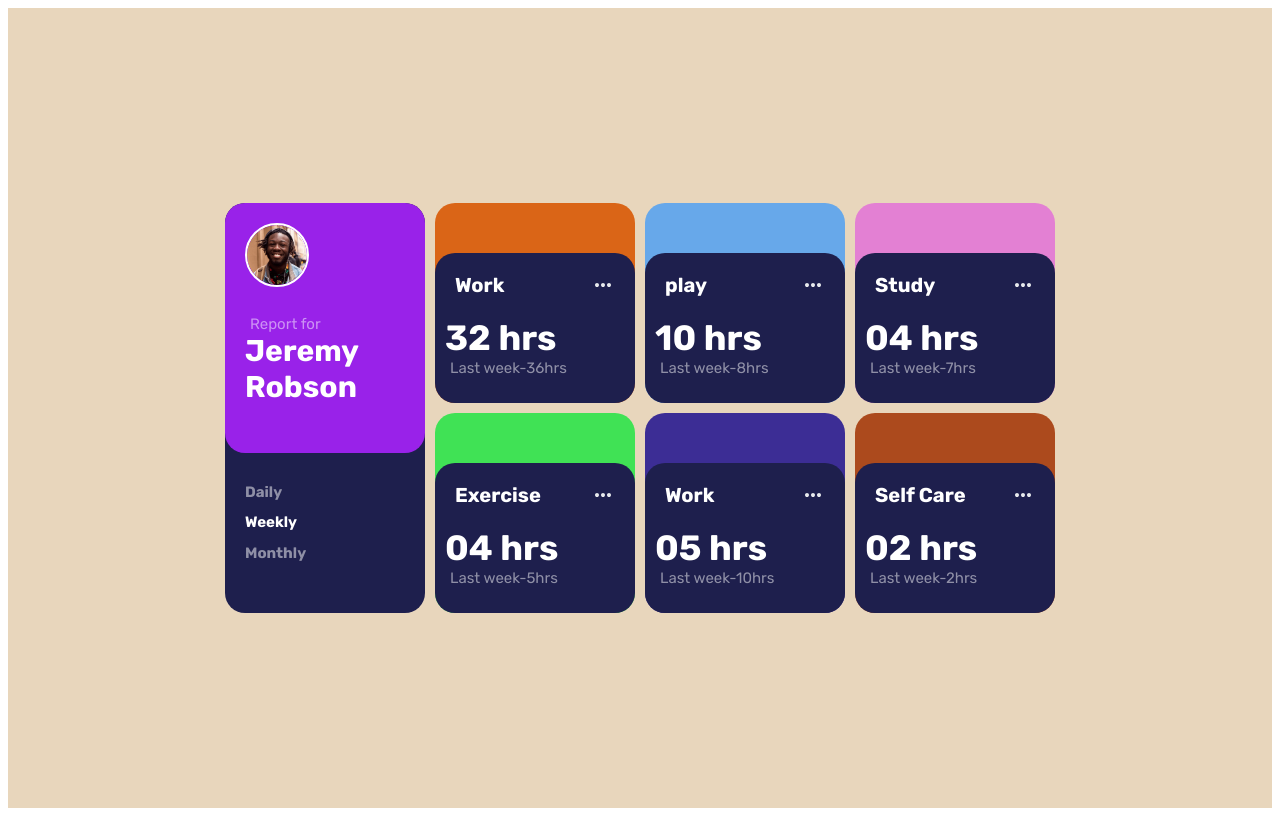
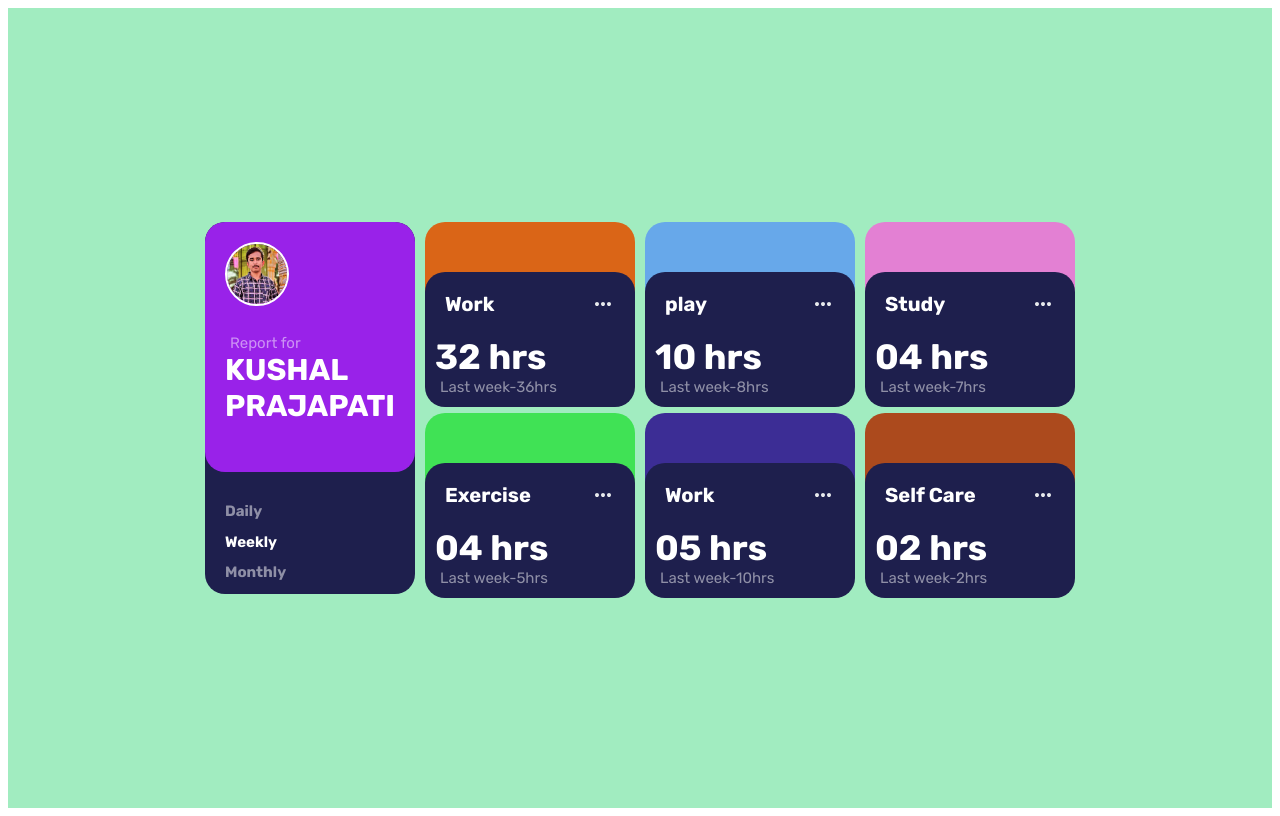
Before and after one commit to kushalprajapati7561/Time-Tracking-Dashboard, a plain HTML site: page index.html in a window 1280 px wide. Drawn offline with Linux system fonts and the light colour scheme.

Commit message:
modified

```diff
--- a/index.html
+++ b/index.html
@@ -18,9 +18,9 @@
 
         <div class="box">
 
-            <div class="vi"> <img src="image-jeremy.png" alt="">
+            <div class="vi"> <img src="KUSHAL.jpg" alt="">
                 <p>Report for</p>
-                <h2> Jeremy Robson</h2>
+                <h2> KUSHAL PRAJAPATI</h2>
             </div>
             <div class="bottom">
                 <h2 id="one"> Daily</h2>
--- a/style.css
+++ b/style.css
@@ -1,18 +1,18 @@
 body {
-    overflow: hidden;
+
     font-family: Rubik;
 }
 
 .wrapper {
     display: grid;
-    grid-template-columns: repeat(4, 200px);
-    grid-template-rows: repeat(2, 200px);
+    grid-template-columns: repeat(auto-fill, minmax(200px , 1fr));
+
     gap: 10px;
     align-content: center;
     justify-content: center;
-    height: 100dvh;
+
     color: white;
-    background-color: rgba(193, 144, 75, 0.371);
+    background-color: rgba(4, 203, 87, 0.371);
 
 }
 
@@ -24,6 +24,7 @@ body {
 
 .box:nth-child(1) {
     grid-row: span 2;
+
 }
 
 .class {
@@ -62,8 +63,9 @@ body {
 .vi {
     background-color: rgb(153, 34, 233);
     height: 250px;
-    width: 200px;
+
     border-radius: 20px;
+
 }
 
 .vii {
@@ -124,3 +126,10 @@ p {
 #three {
     opacity: 0.5;
 }
+
+@media (min-width: 1025px) {
+    .wrapper{
+        height: 100dvh;
+        grid-template-columns: repeat(4,210px);
+    }
+}
```
Also changed, not shown: KUSHAL.jpg (added).
